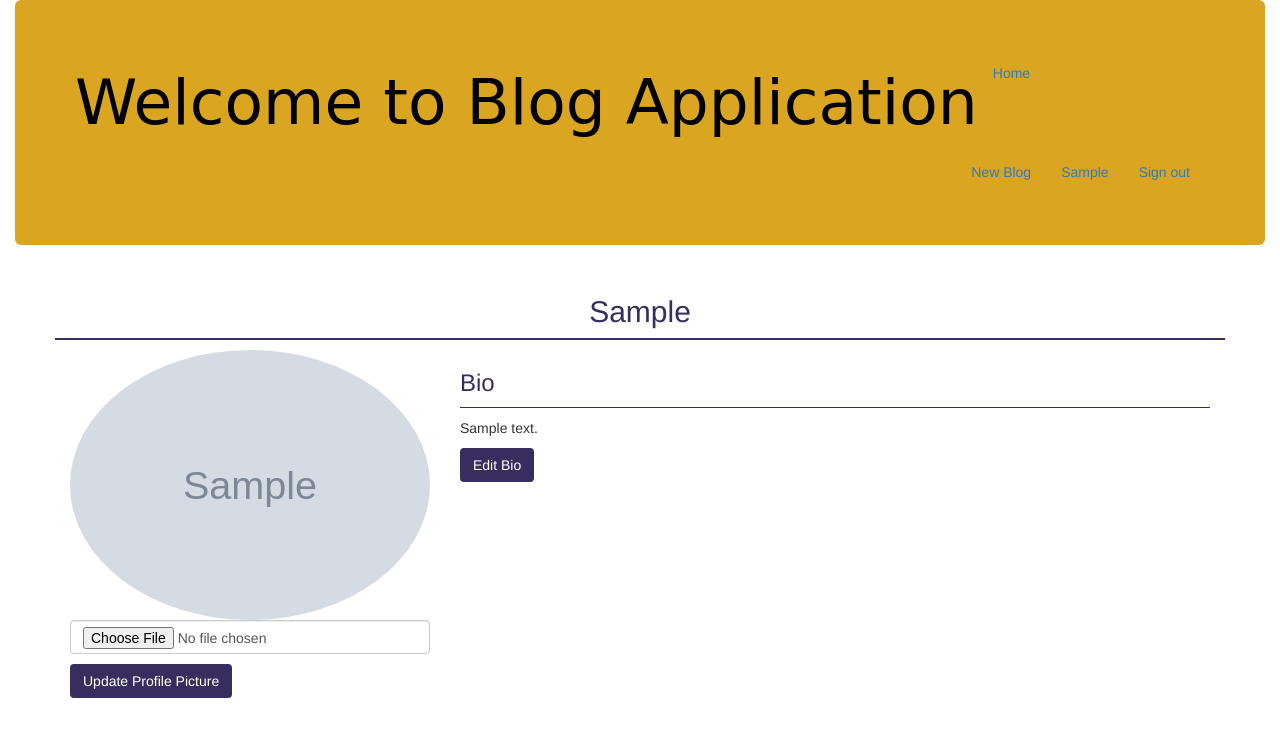
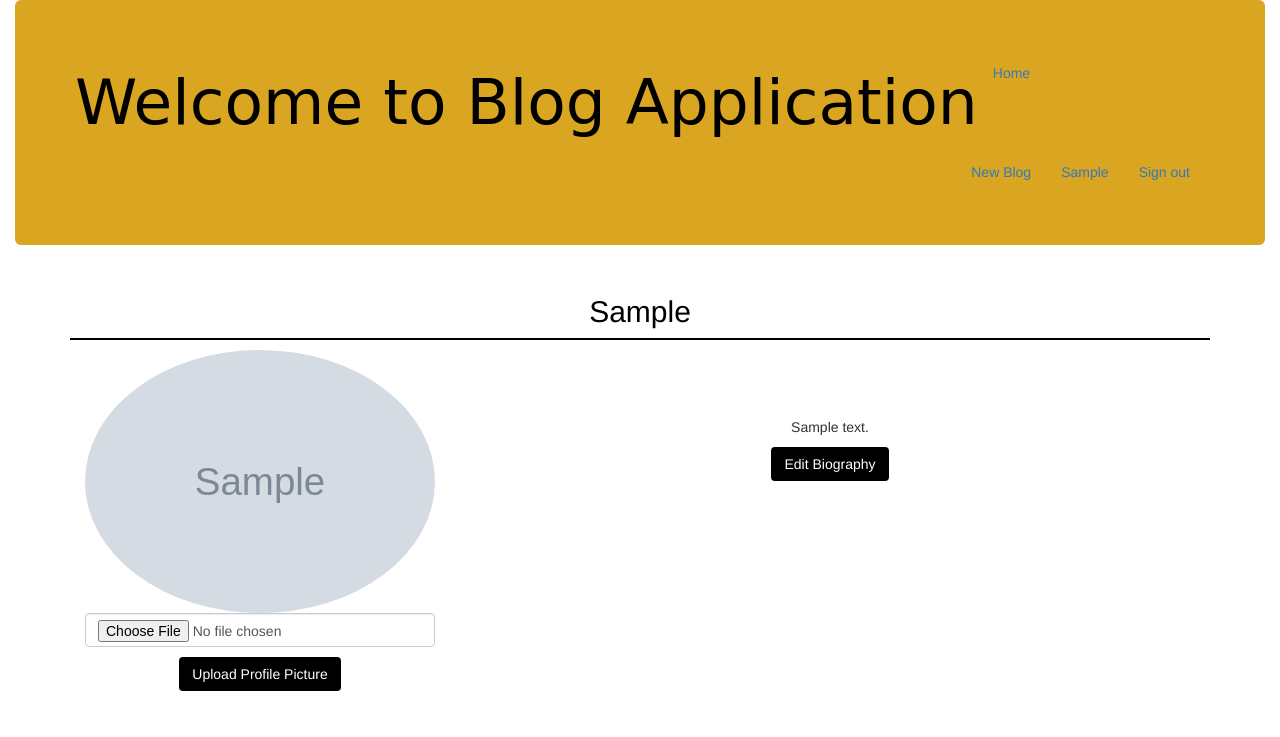
Before and after one commit to UmuhireAnuarithe/Personal_Blog, a Flask app: a page that uses Desktop/Umuhire/Personal_Blog/app/templates/profile/profile.html in a window 1280 px wide. Shown: the top 737 px of the page. Run offline with Flask 2, Linux system fonts and the light colour scheme; a user stored in the database is signed in; tables that the repository leaves empty hold one stand-in row (values such as "Sample post"); grey boxes marked "Sample" are stand-in pictures; data that the repository does not hold is empty; some libraries are stand-ins or nearby versions; some web fonts are replaced.

Commit message:
add all changes

```diff
--- a/Desktop/Umuhire/Personal_Blog/app/templates/email/welcome_user.txt
+++ b/Desktop/Umuhire/Personal_Blog/app/templates/email/welcome_user.txt
@@ -1,4 +1,4 @@
 Hello {{user.username}}
-Welcome to blog
+Welcome to  persblog
 We have just seen you have signed up for our application and want to welcome you to the family.
 Please enjoy the reviews of all your  favourite films.
--- a/Desktop/Umuhire/Personal_Blog/app/templates/index.html
+++ b/Desktop/Umuhire/Personal_Blog/app/templates/index.html
@@ -41,6 +41,8 @@
         height: 100%;
         width: 1;
         margin-bottom: 3%;">
+        <br>
+        <br>
         <p>{{ quote.quote }}</p>
         <h2>{{ quote.author }}</h2>
         <h3>{{ quote.id }}</h3>
--- a/Desktop/Umuhire/Personal_Blog/app/templates/profile/profile.html
+++ b/Desktop/Umuhire/Personal_Blog/app/templates/profile/profile.html
@@ -1,11 +1,14 @@
-
 {% extends 'base.html'%}
 
 {% block content %}
 <div class="container">
-  <div class="row">
+  <!-- <div class="row"> -->
+
+
+    <div class="jumbutron" style="text-align:center;">
     <!-- displaying  Username-->
-    <h2 class="text-center" style="color: #372e5f; border-bottom: 2px solid #372e5f; padding-bottom: 10px;"> {{user.username| capitalize}} </h2>
+    <h2 class="text-center" style="color: black; border-bottom: 2px solid#000; padding-bottom: 10px;">
+      {{user.username| capitalize}} </h2>
     <!--Display profile photo-->
     <div class="col-md-4">
       {% if user.profile_pic_path %}
@@ -17,12 +20,14 @@
       {% if user == current_user %}
       <form action="{{url_for('main.update_pic',uname=user.username)}}" method="post" enctype="multipart/form-data">
         <input type="file" name="photo" class="form-control" required>
-        <button class="btn" type="submit" style="margin-top: 10px; background-color: #372e5f; color: #fff;">Update Profile Picture</button>
+        <button class="btn" type="submit" style="margin-top: 10px; background-color: black; color: #fff;">Upload
+          Profile Picture</button>
       </form>
       {% endif %}
     </div>
     <div class="col-md-8">
-        <h3 style="border-bottom: 1px solid #372e5f; padding-bottom: 10px; color: #372e5f;"> Bio </h3>
+
+          <h3 style=" padding-bottom: 10px; color: #ffffff;"> Biography </h3>
           <!--Displaying user bio-->
           {% if user.bio %}
           <p> {{user.bio}}</p>
@@ -31,9 +36,11 @@
           {% endif %}
 
           {% if user == current_user %}
-      <a class="btn" style="background-color: #372e5f; color: #fff;" href="{{url_for('main.update_profile',uname=user.username)}}">Edit Bio</a>
+          <a class="btn" style="background-color: black; color: #fff;" href="{{url_for('main.update_profile',uname=user.username)}}">Edit
+            Biography</a>
           {% endif %}
         </div>
       </div>
       {% endblock %}
     </div>
+  </div>
```
Also changed, not shown: Desktop/Umuhire/Personal_Blog/app/templates/motivation.html (deleted, +0 -15 lines). Lines whose indentation alone changed are shown as unchanged.
